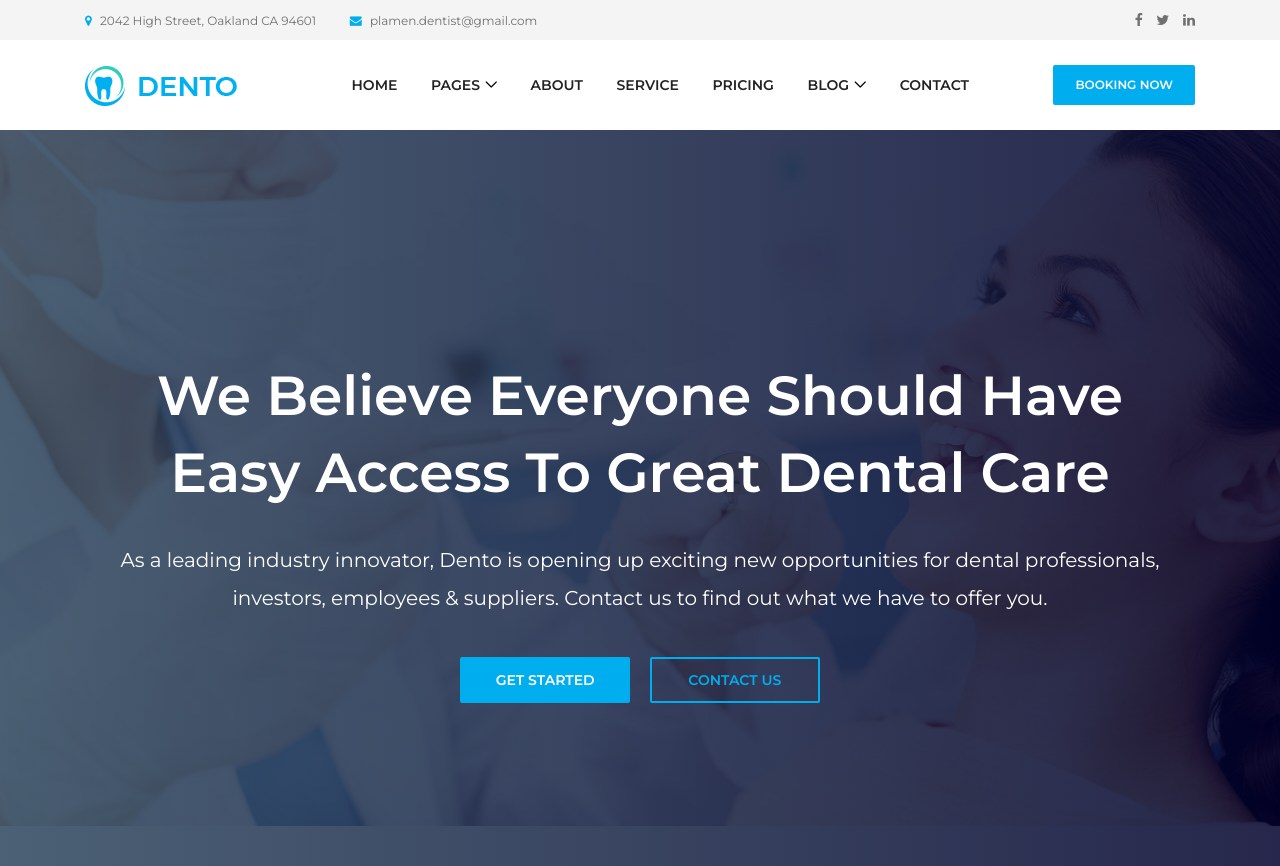
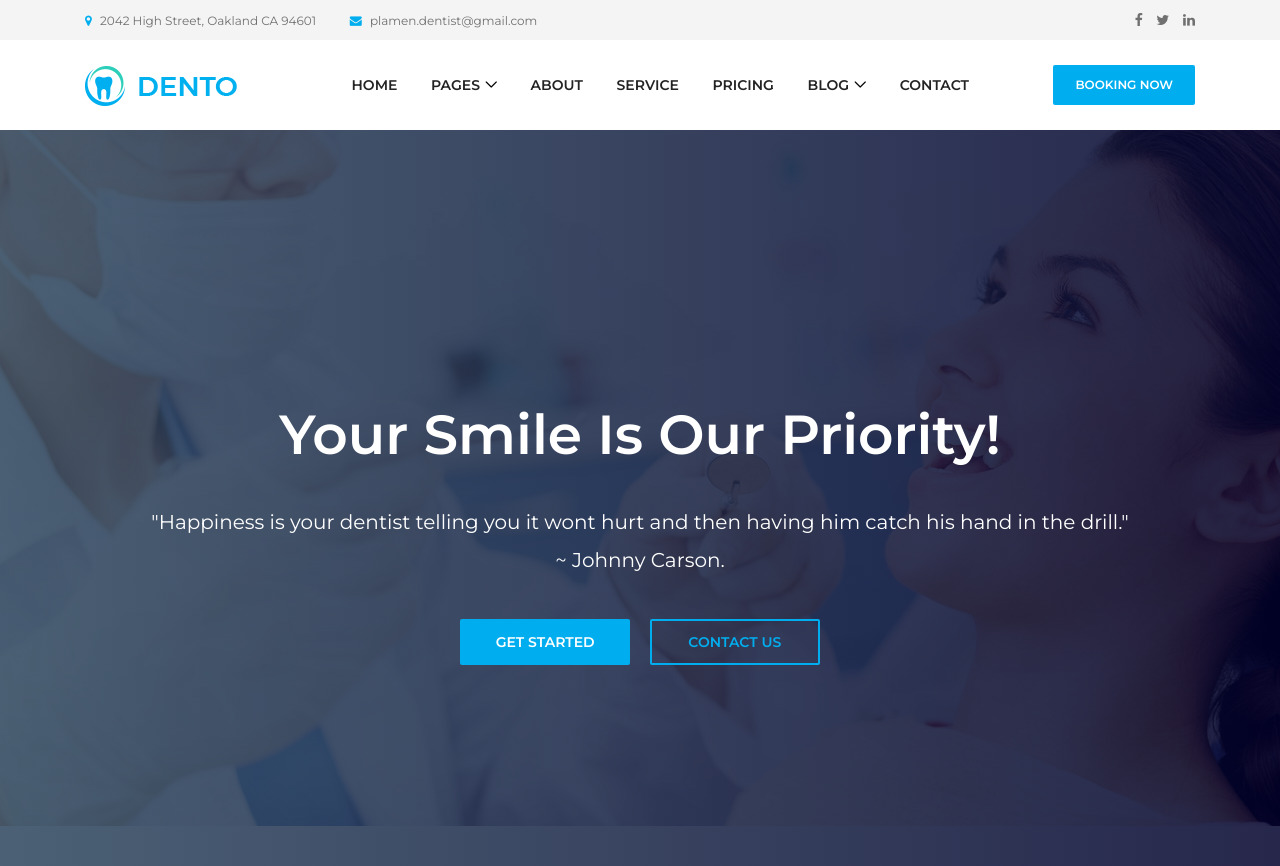
Before and after one commit to TankEngine-ish/Dental_Clinic_Website, a Django app: page / in a window 1280 px wide. Shown: the top 866 px of the page. Run offline with Django 5.2, Linux system fonts and the light colour scheme; some libraries are stand-ins or nearby versions; some web fonts are replaced.

Commit message:
change title text in home.html

```diff
--- a/dental/website/templates/home.html
+++ b/dental/website/templates/home.html
@@ -143,9 +143,9 @@
             <div class="col-12">
               <!-- Welcome Text -->
               <div class="welcome-text text-center">
-                <h2 data-animation="fadeInUp" data-delay="100ms">We Believe Everyone Should Have Easy Access To Great Dental Care</h2>
-                <p data-animation="fadeInUp" data-delay="300ms">As a leading industry innovator, Dento is opening up exciting new opportunities for dental professionals, investors, employees & suppliers. Contact us to find out what we have to
-                  offer you.</p>
+                <h2 data-animation="fadeInUp" data-delay="100ms">Your Smile is Our Priority!</h2>
+                <p data-animation="fadeInUp" data-delay="300ms">"Happiness is your dentist telling you it wont hurt and then having him catch his hand in the drill."<br>
+                  ~ Johnny Carson.</p>
                 <div class="welcome-btn-group">
                   <a href="#" class="btn dento-btn mx-2" data-animation="fadeInUp" data-delay="500ms">Get Started</a>
                   <a href="#" class="btn dento-btn mx-2 active" data-animation="fadeInUp" data-delay="700ms">Contact Us</a>
@@ -164,8 +164,7 @@
               <!-- Welcome Text -->
               <div class="welcome-text text-center">
                 <h2 data-animation="fadeInDown" data-delay="100ms">We Believe Everyone Should Have Easy Access To Great Dental Care</h2>
-                <p data-animation="fadeInDown" data-delay="300ms">As a leading industry innovator, Dento is opening up exciting new opportunities for dental professionals, investors, employees & suppliers. Contact us to find out what we have to
-                  offer you.</p>
+                <p data-animation="fadeInDown" data-delay="300ms">As a leading industry innovator, Dento is opening up exciting new opportunities for dental professionals, investors, employees & suppliers.</p>
                 <div class="welcome-btn-group">
                   <a href="#" class="btn dento-btn mx-2" data-animation="fadeInDown" data-delay="500ms">Get Started</a>
                   <a href="#" class="btn dento-btn mx-2 active" data-animation="fadeInDown" data-delay="700ms">Contact Us</a>
```
